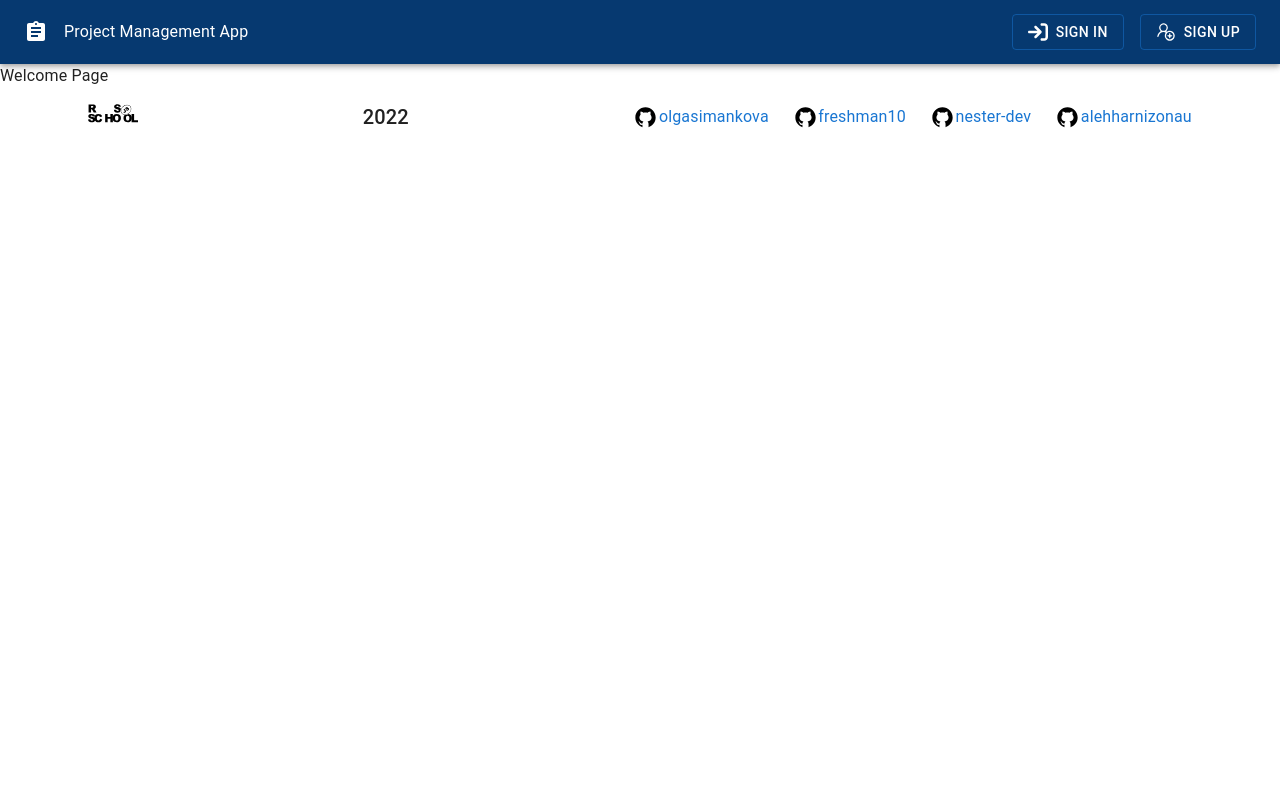
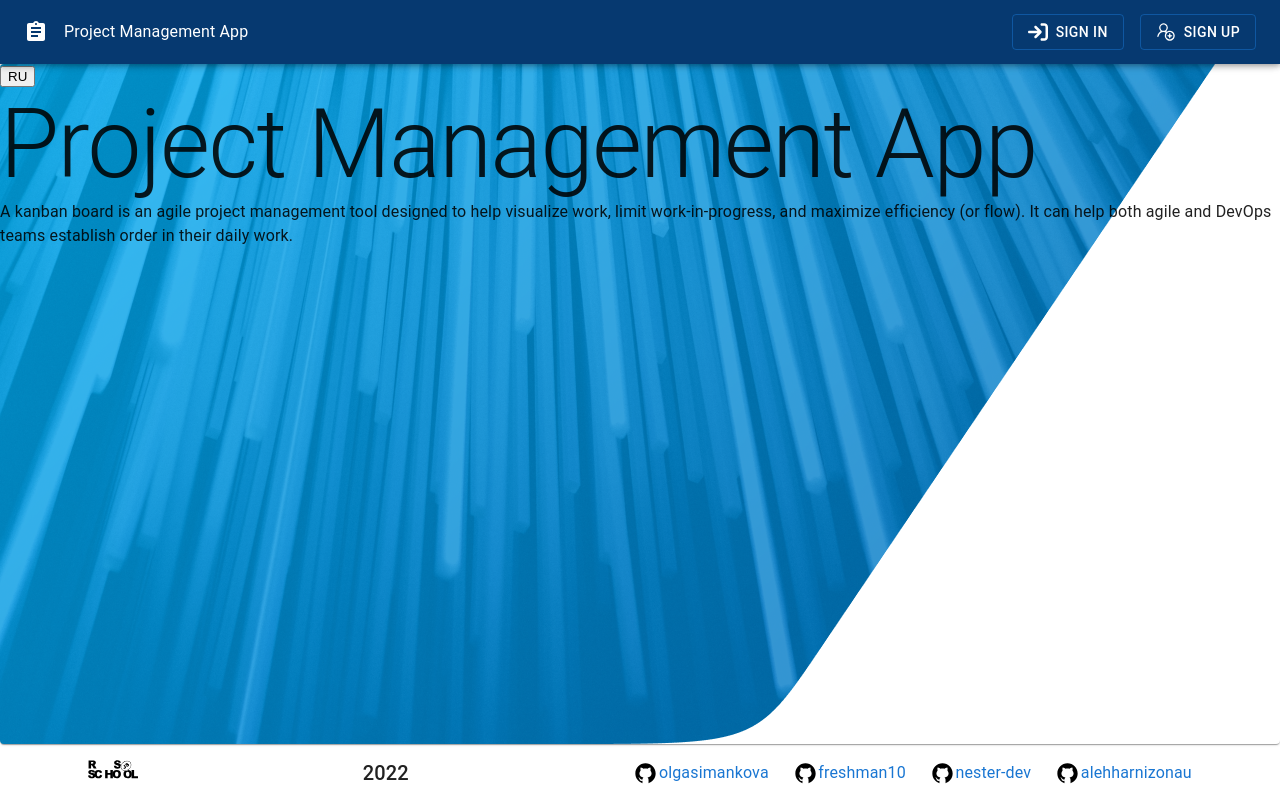
Before and after one commit to olgaSimankova/project-management-app, a React (Create React App) app: page / in a window 1280 px wide. Built offline with nearby package versions, Linux system fonts and the light colour scheme.

Commit message:
feat: add localisation functionality

```diff
--- a/package.json
+++ b/package.json
@@ -64,8 +64,11 @@
     "eslint-plugin-promise": "^6.1.1",
     "eslint-plugin-react": "^7.31.10",
     "eslint-plugin-react-hooks": "^4.6.0",
+    "file-loader": "^6.2.0",
+    "i18next": "^22.0.5",
     "prettier": "^2.7.1",
     "react-hook-form": "^7.39.3",
+    "react-i18next": "^12.0.0",
     "react-redux": "^8.0.5",
     "react-toastify": "^9.1.1",
     "typescript": "^4.8.4",
--- a/src/@types/assets/index.d.ts
+++ b/src/@types/assets/index.d.ts
@@ -4,3 +4,7 @@ declare module '*.svg' {
   const src: string;
   export default src;
 }
+
+declare module '*.jpg';
+
+declare module '*.png';
--- a/src/Pages/Welcome.tsx
+++ b/src/Pages/Welcome.tsx
@@ -1,3 +1,28 @@
-import React from 'react';
+import { Box, CardMedia, Paper, Typography } from '@mui/material';
+import React, { Suspense } from 'react';
+import { useTranslation } from 'react-i18next';
+import bgLight from '../assets/img/bgLight.png';
 
-export const Welcome = () => <div>Welcome Page</div>;
+const styles = {
+  paperContainer: {
+    height: 680,
+    backgroundImage: `url(${bgLight})`,
+    backgroundRepeat: 'no-repeat',
+  },
+};
+
+export const Welcome = () => {
+  const { t, i18n } = useTranslation();
+
+  const changeLanguage = () => {
+    i18n.changeLanguage('ru');
+  };
+
+  return (
+    <Paper style={styles.paperContainer}>
+      <button onClick={() => changeLanguage()}>RU</button>
+      <Typography variant="h1">Project Management App</Typography>
+      <div>{t('welcomeHero')}</div>
+    </Paper>
+  );
+};
--- /dev/null
+++ b/src/i18n.ts
@@ -0,0 +1,23 @@
+import i18n from 'i18next';
+import { initReactI18next } from 'react-i18next';
+import translationEng from './locales/en/translation.json';
+import translationRus from './locales/ru/translation.json';
+
+export const defaultNS = 'translationEng';
+export const resources = {
+  en: {
+    translationEng,
+  },
+  ru: {
+    translationRus,
+  },
+} as const;
+
+i18n.use(initReactI18next).init({
+  lng: 'en',
+  ns: ['translationEng'],
+  defaultNS,
+  resources,
+});
+
+export default i18n;
--- a/src/index.tsx
+++ b/src/index.tsx
@@ -1,15 +1,19 @@
-import React from 'react';
+import React, { Suspense } from 'react';
 import ReactDOM from 'react-dom/client';
 import { BrowserRouter } from 'react-router-dom';
 import { App } from './App/App';
 import { Provider } from 'react-redux';
 import { store } from './App/state/store';
+import i18n from './i18n';
+import { I18nextProvider } from 'react-i18next';
 
 const root = ReactDOM.createRoot(document.getElementById('root') as HTMLElement);
 root.render(
-  <Provider store={store}>
-    <BrowserRouter basename="/">
-      <App />
-    </BrowserRouter>
-  </Provider>
+  <I18nextProvider i18n={i18n}>
+    <Provider store={store}>
+      <BrowserRouter basename="/">
+        <App />
+      </BrowserRouter>
+    </Provider>
+  </I18nextProvider>
 );
--- /dev/null
+++ b/src/locales/en/translation.json
@@ -0,0 +1,3 @@
+{
+  "welcomeHero": "A kanban board is an agile project management tool designed to help visualize work, limit work-in-progress, and maximize efficiency (or flow). It can help both agile and DevOps teams establish order in their daily work."
+}
--- /dev/null
+++ b/src/locales/ru/translation.json
@@ -0,0 +1,3 @@
+{
+  "welcomeHero": "Доска Kanban — это инструмент управления Agile-проектами, который помогает наглядно представить задачи, ограничить объем незавершенной работы и добиться максимальной эффективности (или скорости). Она может помочь командам Agile и DevOps упорядочить повседневную работу."
+}
```
Also changed, not shown: src/@types/react-i18next.d.ts (added, +17 -0 lines), src/App/App.tsx (line endings or trailing spaces), src/assets/img/bgLight.png (added), 1 other file (tests, documents, lock files or other folders).
